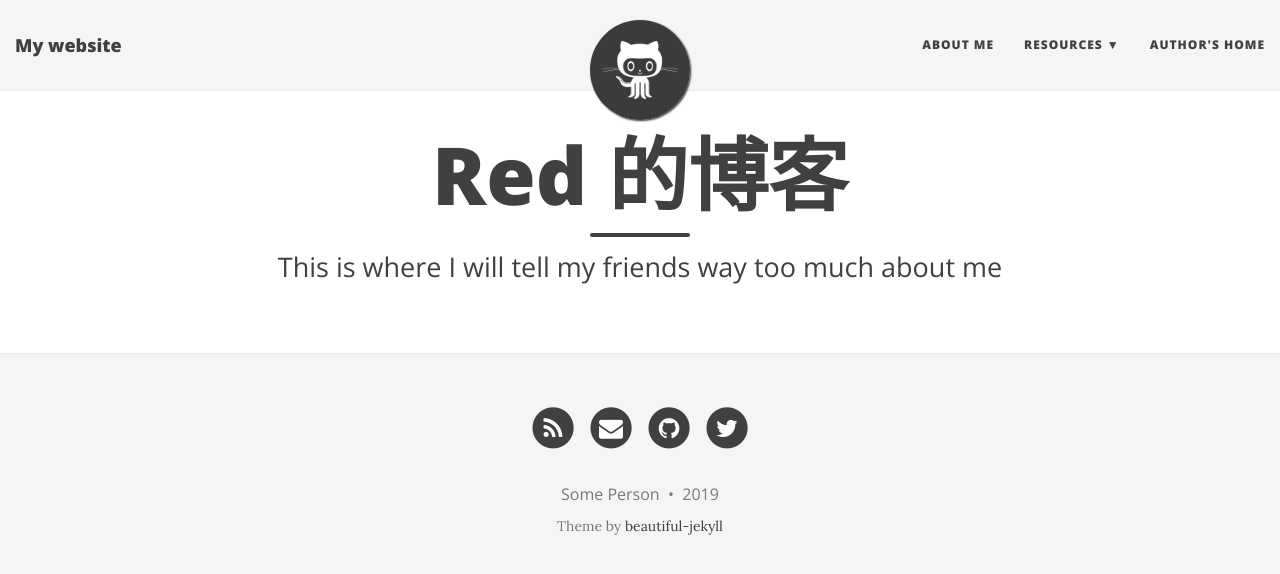
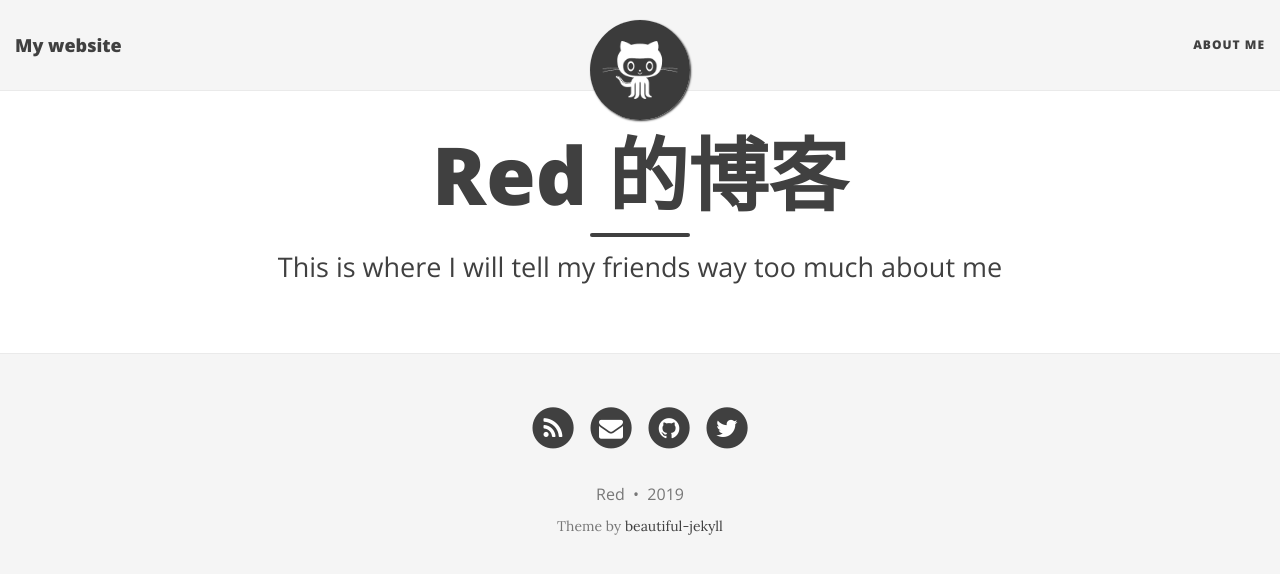
Before and after one commit to redrubyread/redrubyread.github.io, a Jekyll site: the page built from index.html, in a window 1280 px wide. Shown: the top 574 px of the page. Built offline with Jekyll 4.4.1, drawn with Linux system fonts in a browser that asks for light colours; nearby versions of some CDN libraries; the list of posts is cut into pages by our own code; some of the changed lines change nothing that is shown.

Commit message:
commit it

```diff
--- a/_config.yml
+++ b/_config.yml
@@ -21,10 +21,10 @@ description: A virtual proof that I'm awesome
 # List of links in the navigation bar
 navbar-links:
   About Me: "aboutme"
-  Resources:
-    - Beautiful Jekyll: "http://deanattali.com/beautiful-jekyll/"
-    - Learn markdown: "http://www.markdowntutorial.com/"
-  Author's home: "http://deanattali.com"
+  # Resources:
+    # - Beautiful Jekyll: "http://deanattali.com/beautiful-jekyll/"
+    # - Learn markdown: "http://www.markdowntutorial.com/"
+  # Author's home: "http://deanattali.com"
 
 # Image to show in the navigation bar - image must be a square (width = height)
 # Remove this parameter if you don't want an image in the navbar
@@ -60,7 +60,7 @@ footer-link-col: "#404040"
 # Change all these values or delete the ones you don't want.
 # Important: you must keep the "name" parameter, everything else you can remove
 author:
-  name: Some Person
+  name: Red
 
 # Select your active Social Network Links.
 # Uncomment the links you want to show in the footer and add your information to each link.
```
